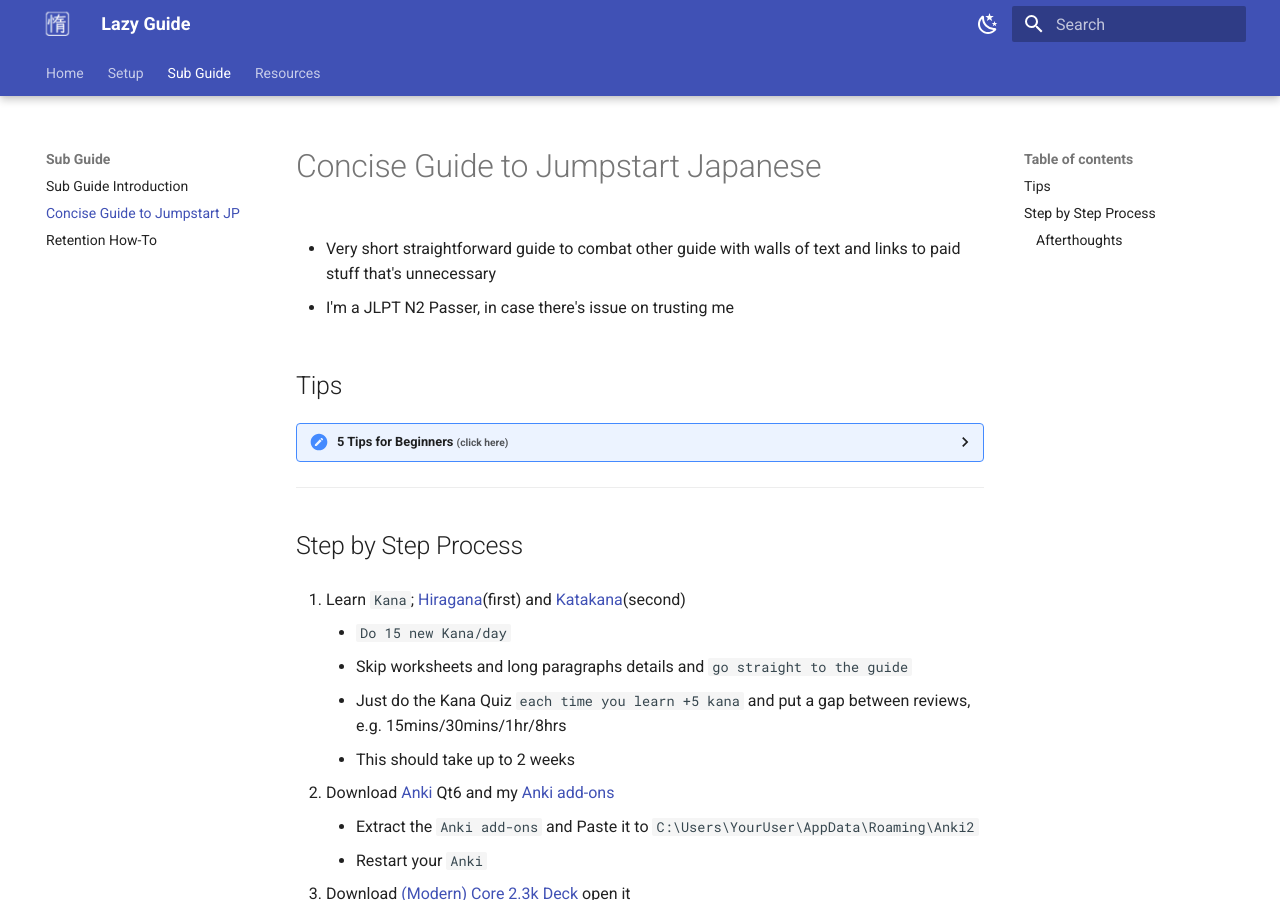
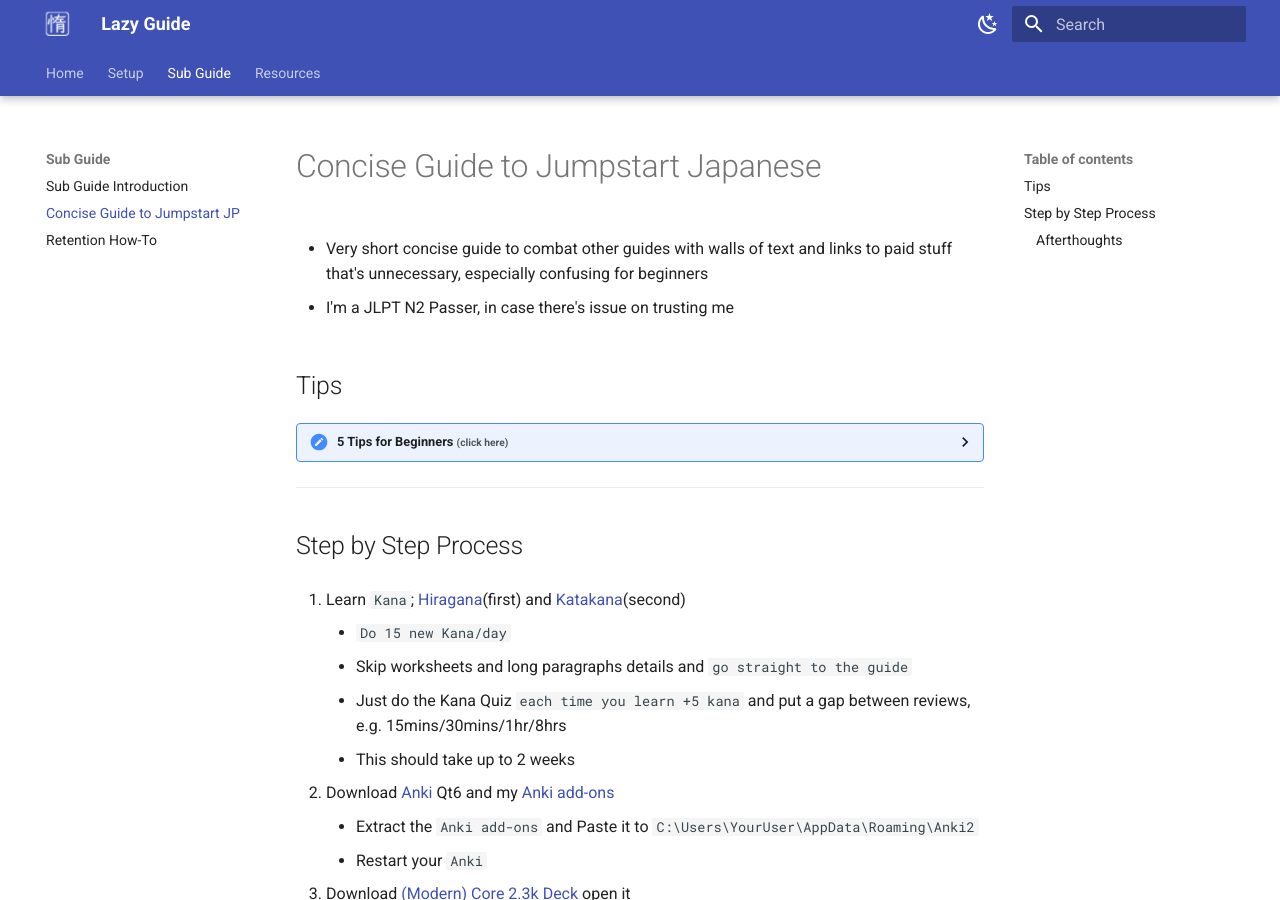
Before and after one commit to Xelieu/xelieu.github.io, an MkDocs documentation site: the page built from docs/jp-lazy-guide/conciseGuideToJumpstartJP.md, in a window 1280 px wide and 900 px high. Built offline with MkDocs 1.6.1 and Material for MkDocs 9.7.7, drawn with Linux system fonts in a browser that asks for light colours.

Commit message:
$added more info

```diff
--- a/docs/jp-lazy-guide/conciseGuideToJumpstartJP.md
+++ b/docs/jp-lazy-guide/conciseGuideToJumpstartJP.md
@@ -4,7 +4,7 @@
 ---
 # Concise Guide to Jumpstart Japanese
 
-- Very short straightforward guide to combat other guide with walls of text and links to paid stuff that's unnecessary
+- Very short concise guide to combat other guides with walls of text and links to paid stuff that's unnecessary, especially confusing for beginners
 
 - I'm a JLPT N2 Passer, in case there's issue on trusting me
 
```
